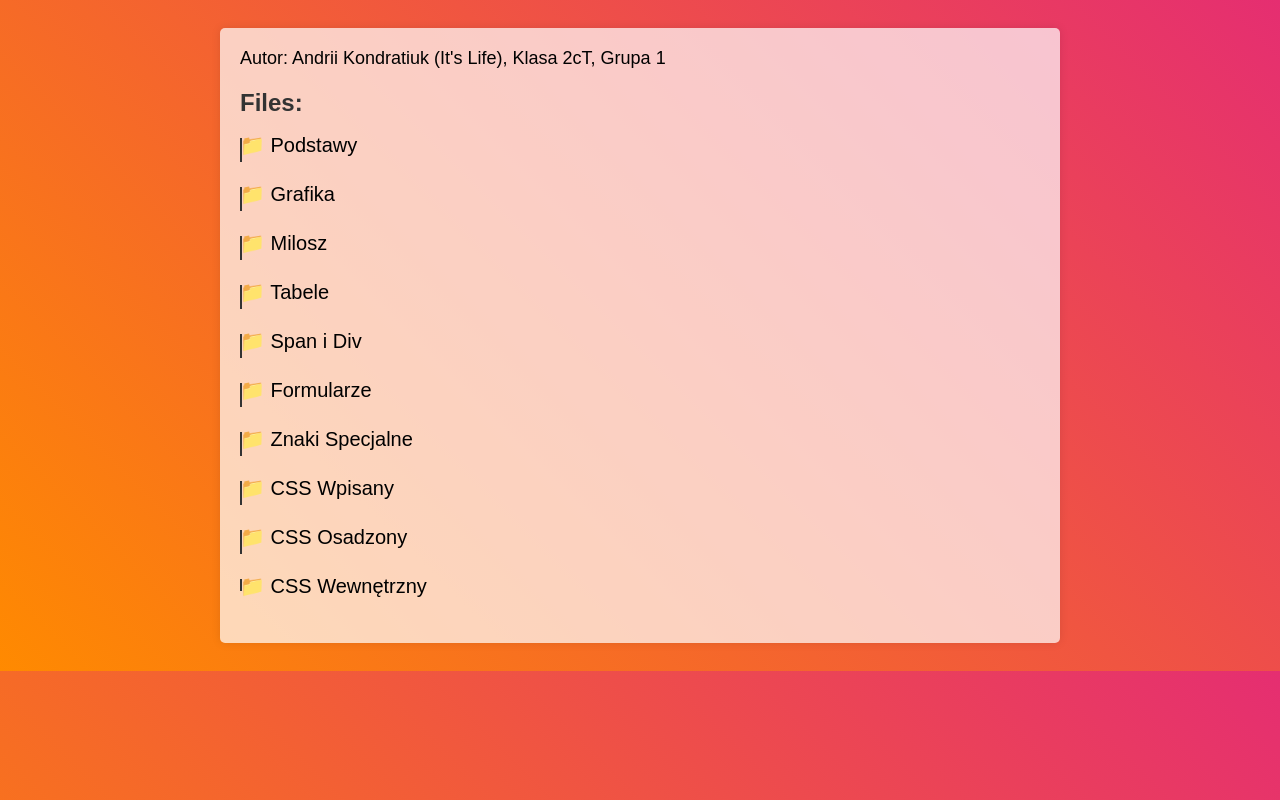
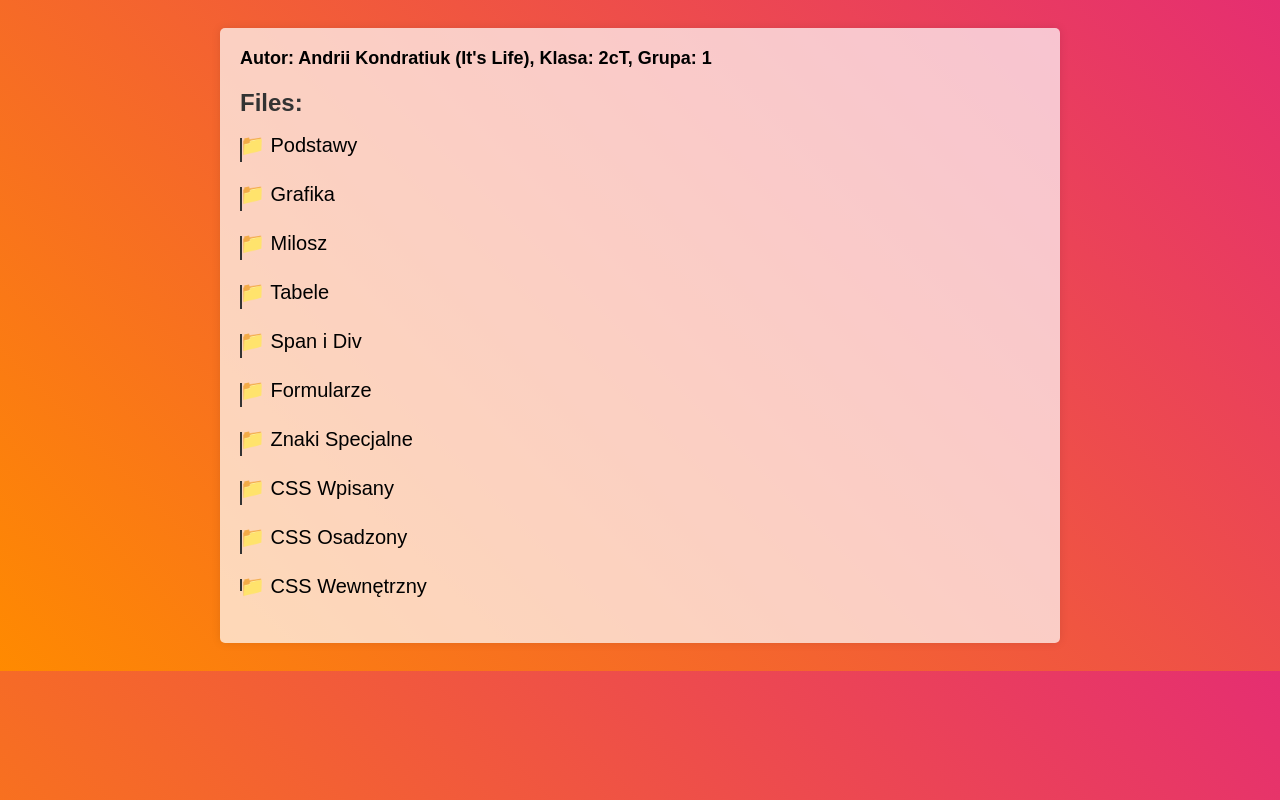
Before and after one commit to ITSLIFEOFF01/mechanik2cT-1, a plain HTML site: page index.html in a window 1280 px wide. Drawn offline with Linux system fonts and the light colour scheme.

Commit message:
Update index.html

```diff
--- a/index.html
+++ b/index.html
@@ -74,7 +74,7 @@
 </head>
 <body>
 <div class="container">
-    <div id="author-info">Autor: Andrii Kondratiuk (It's Life), Klasa 2cT, Grupa 1</div>
+    <div id="author-info" style="font-weight: bold">Autor: Andrii Kondratiuk (It's Life), Klasa: 2cT, Grupa: 1</div>
     <h2>Files:</h2>
     <div id="fileTree" class="file-tree">
         <ul>
```
